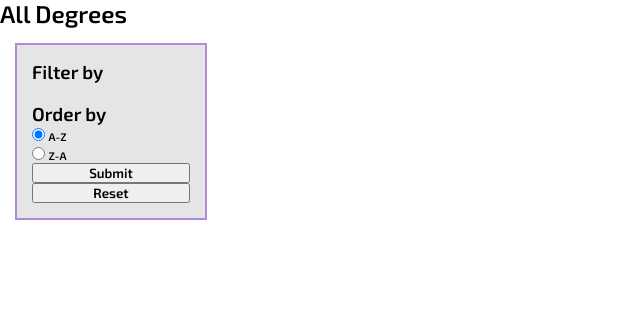
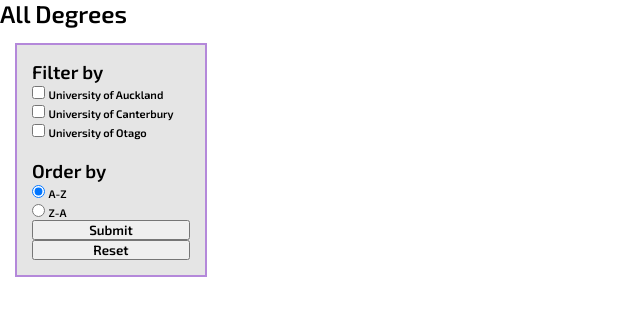
Before and after one commit to KushDesai04/13DTP-Project, a Flask app: page /degrees in a window 1280 px wide. Shown: the part 65-381 px from the top of the page, without its empty margins (0-640 px from the left). Run offline with Flask 2, Linux system fonts and the light colour scheme; data that the repository does not hold is empty; parts of the project's set-up code (start-up, migrations or seed data) failed here and were passed over.

Commit message:
filter system working with universities filter

```diff
--- a/main.py
+++ b/main.py
@@ -42,7 +42,6 @@
 def degrees():
   degrees = models.Degree.query.order_by(models.Degree.name).all()
   universities = models.University.query.all()
-  print(universities)
   subjects = models.Subject.query.all()
   order = "ASC"
 
@@ -51,13 +50,15 @@
     order = request.form["order"]
     print(order, type(order))
     university_filter = request.form['universities']
+    university_filter = ['University of Auckland', 'University of Canterbury']
     if order == "DESC":
-      degrees = models.Degree.query.filter(models.Degree.name.in_(["Arts", "Music"])).order_by(models.Degree.name.desc()).all()
+      #degrees = models.Degree.query.filter(models.Degree.universities.in_(university_filter)).order_by(models.Degree.name.desc()).all()
+      degree_university = models.University.query.filter(models.University.name.in_(university_filter)).all()
     else:
-      degrees = models.Degree.query.filter(models.Degree.name.in_(["Arts", "Music"])).order_by(models.Degree.name).all()
+      degree_university = models.University.query.filter(models.University.name.in_(university_filter)).all()
+
+    degrees = [degree.degrees for degree in degree_university]
     print(degrees)
-
-
   return render_template('degrees.html', degrees = degrees, universities = universities, order=order, subjects=subjects)
 
 @app.route('/jobs')
--- a/templates/degrees.html
+++ b/templates/degrees.html
@@ -7,22 +7,19 @@
 <div>
     <h3>Filter by</h3>
     <!-- FILTER BY UNIVERSITY -->
-    {% for university in universities %}
-        <input type = 'checkbox' name = 'universities' value = '{{ university.name }}'>
-        <label>{{ university.name }}</label>
+        <input type = 'checkbox' name = 'universities' value = 'University of Auckland'>
+        <label>University of Auckland</label>
         <br>
-    {% endfor %}
+
+        <input type = 'checkbox' name = 'universities' value = 'University of Canterbury'>
+        <label>University of Canterbury</label>
+        <br>
+
+        <input type = 'checkbox' name = 'universities' value = 'University of Otago'>
+        <label>University of Otago</label>
+        <br>
 </div>
 <br>
-
-<div>
-    <!-- FILTER BY SUBJECT-->
-    {% for subject in subjects %}
-        <input type = 'checkbox' name = 'subject' value = '{{ subject.name }}'>
-        <label>{{ subject.name }}</label>
-        <br>
-    {% endfor %}
-</div>
 
 
 <div>
@@ -39,18 +36,19 @@
 
 <!-- Buttons -->
 <input type = 'submit'>
-
 <input type = 'submit' name='reset' value='Reset'>
 </form>
 
+
+
 <!-- Display Degrees -->
 <div class = 'grid-container'>
-{% for degree in degrees %}
-
-<div class = 'grid-item'>
-    <a href="{{ url_for('degree', id= degree.id) }}">{{ degree.name }}</a>
-</div> <!-- closing grid-item-->
-
+{% for university in degrees %}
+    {% for degree in university %}
+        <div class = 'grid-item'>
+            <a href="{{ url_for('degree', id= degree.id) }}">{{ degree.name }}</a>
+        </div> <!-- closing grid-item-->
+    {% endfor %}
 {% endfor %}
 </div> <!-- closing grid-container-->
 
```
